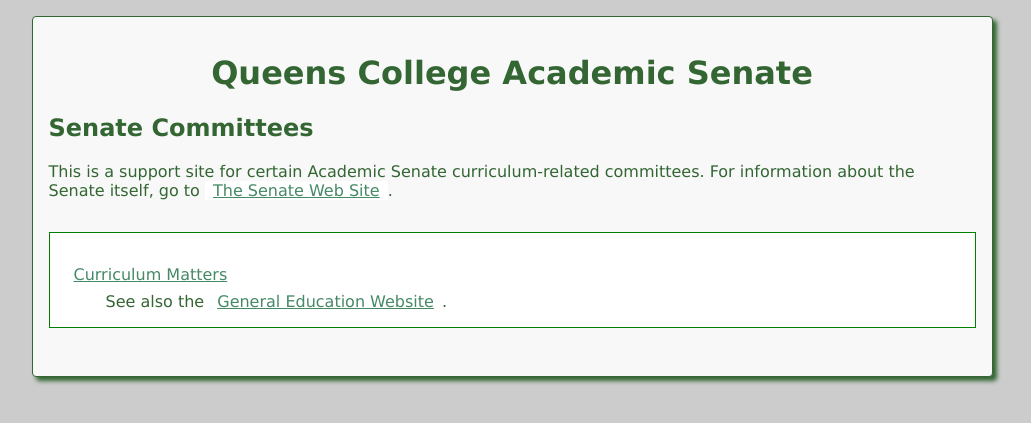
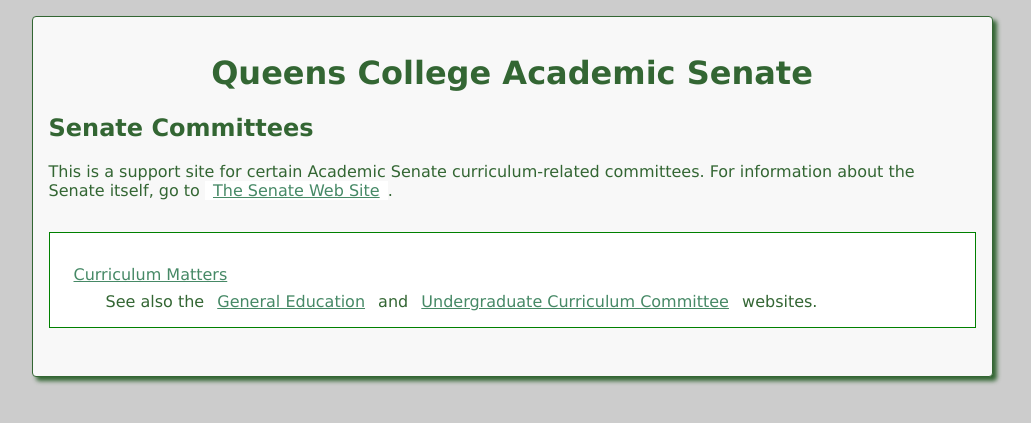
Before and after one commit to cvickery/senate, a PHP site: page / in a window 1280 px wide. Shown: the top 423 px of the page, without its empty margins (128-1159 px from the left). Run offline with PHP 8.4, Linux system fonts and the light colour scheme.

Commit message:
Update index.php
Comment out cruft; update wording of remaining links.

```diff
--- a/index.php
+++ b/index.php
@@ -45,9 +45,9 @@
       -->
       <dt><a href='./Curriculum'>Curriculum Matters</a></dt>
       <dd>
-          See also the <a
-          href='http://gened.qc.cuny.edu'>General
-          Education Website</a>.
+          See also the <a href='http://gened.qc.cuny.edu'>General Education</a> and
+          <a href="http://qcpages.qc.cuny.edu/AcademicSenate/UCC/">Undergraduate Curriculum
+          Committee</a> websites.
       </dd>
 <!--
       <dt><a href="./NomCom/">Nominating Committee</a></dt>
```
